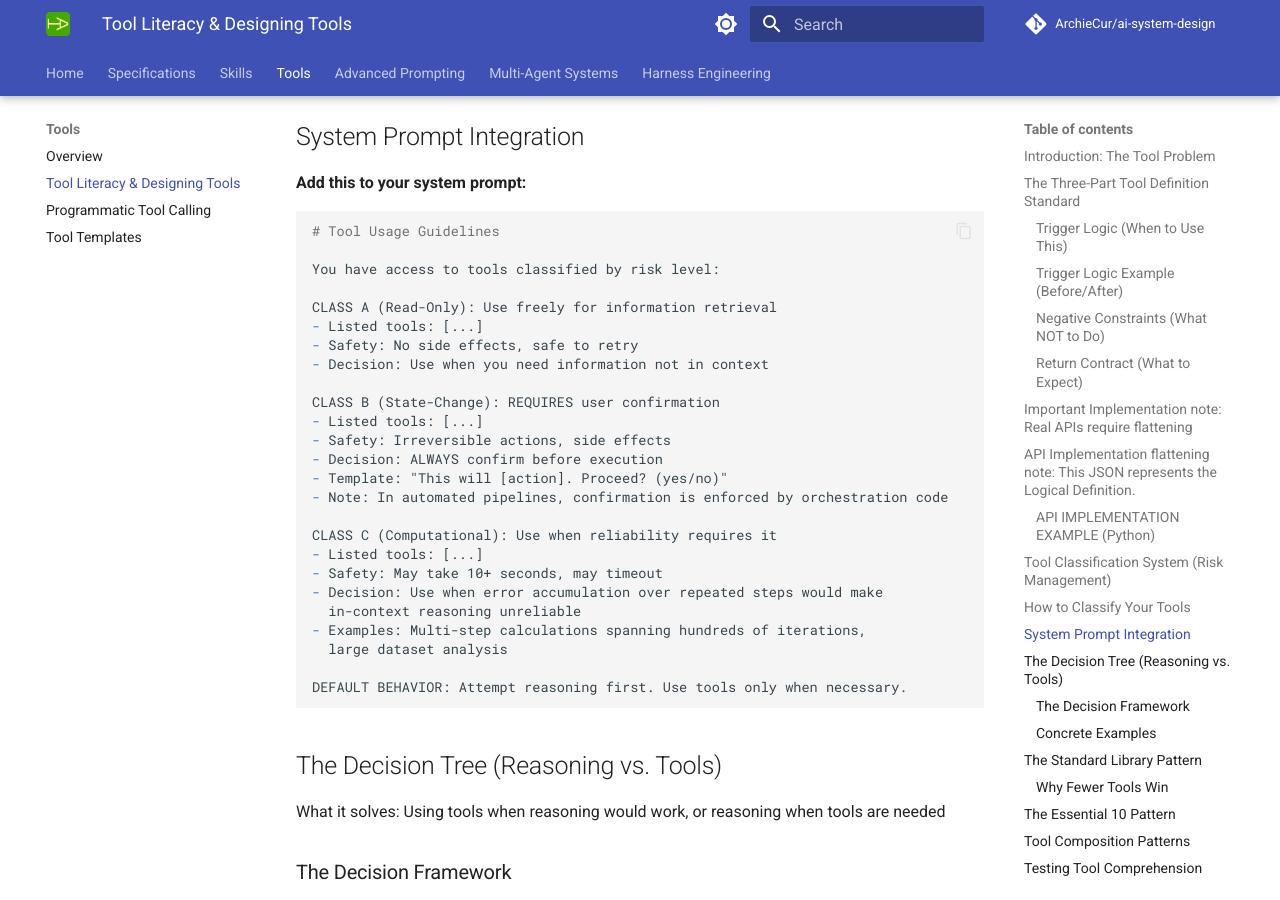
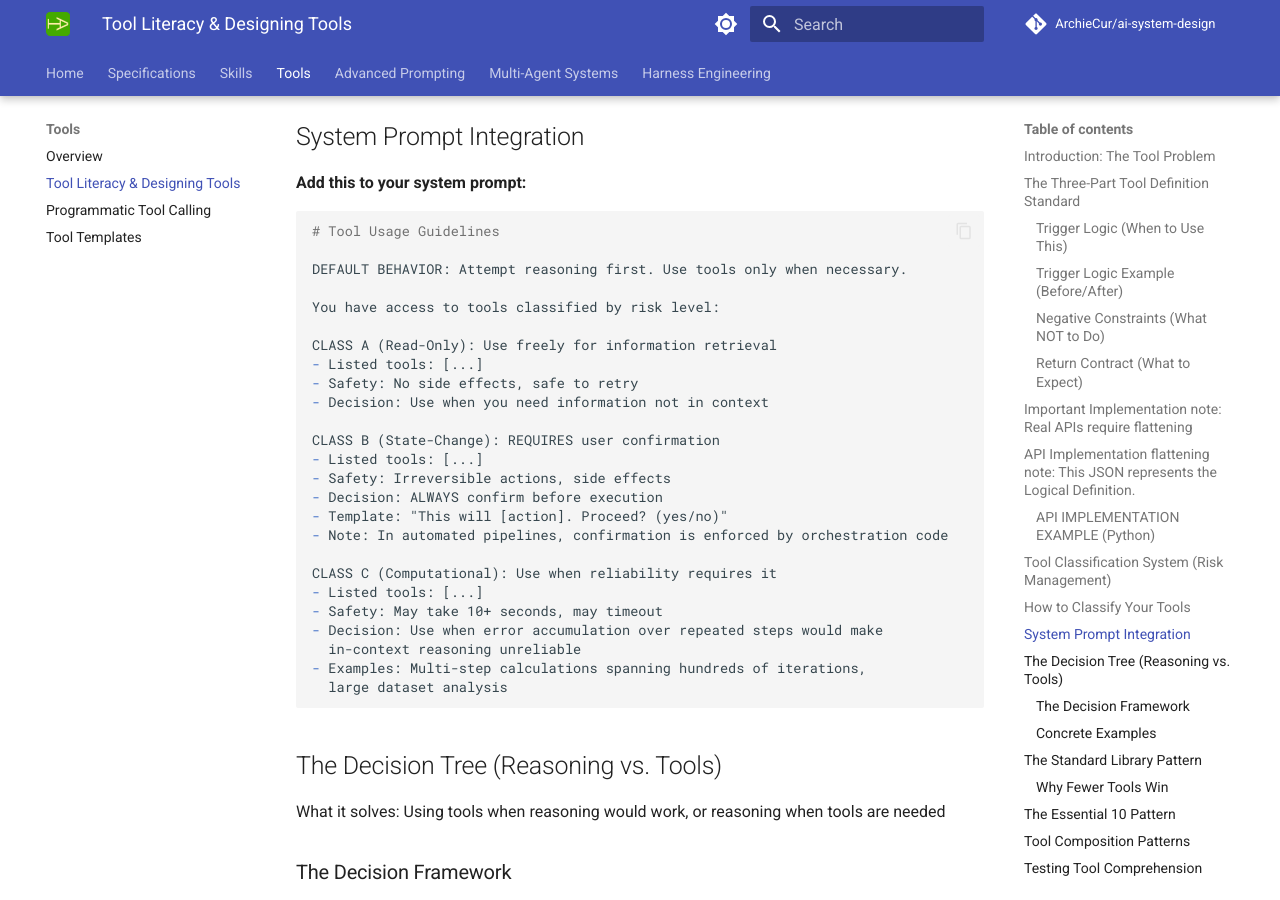
Before and after one commit to ArchieCur/ai-system-design, an MkDocs documentation site: the page built from docs/tools/Tool_Literacy_Designing_Tools.md, in a window 1280 px wide and 900 px high, scrolled down 7381 px. Built offline with MkDocs 1.6.1 and Material for MkDocs 9.7.7, drawn with Linux system fonts in a browser that asks for light colours; comment, search, counter and statistics services are not loaded; part of the change alters nothing that is shown.

`````diff
--- a/docs/tools/Tool_Literacy_Designing_Tools.md
+++ b/docs/tools/Tool_Literacy_Designing_Tools.md
@@ -312,6 +312,8 @@ Choosing your context strategy using a decision tree.
 ````markdown
 # Tool Usage Guidelines
 
+DEFAULT BEHAVIOR: Attempt reasoning first. Use tools only when necessary.
+
 You have access to tools classified by risk level:
 
 CLASS A (Read-Only): Use freely for information retrieval
@@ -334,7 +336,6 @@ CLASS C (Computational): Use when reliability requires it
 - Examples: Multi-step calculations spanning hundreds of iterations,
   large dataset analysis
 
-DEFAULT BEHAVIOR: Attempt reasoning first. Use tools only when necessary.
 
 ````
 
`````
